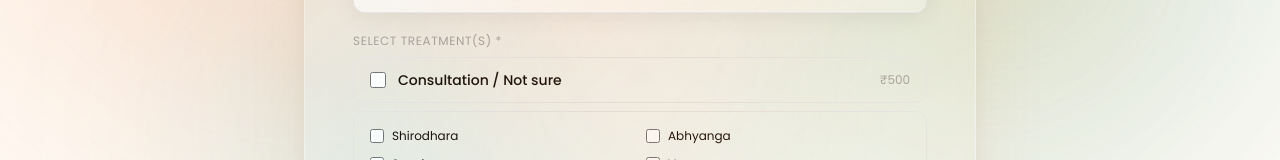
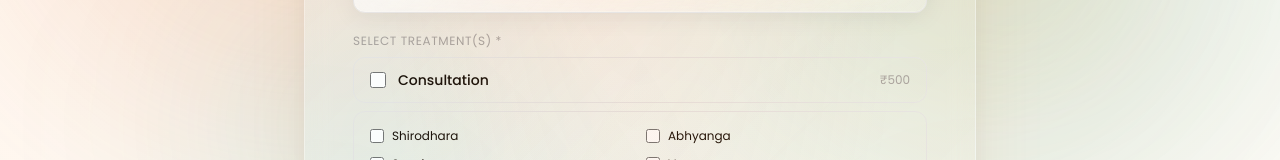
Before and after one commit to ayurshalapanchkarma/ayurshala-website, a Next.js app: page /book in a window 1280 px wide. Shown: the part 564-724 px from the top of the page. Built offline with nearby package versions, Linux system fonts and the light colour scheme.

Commit message:
Consultation: fixed at 500, therapies: free amount, remove not sure text

```diff
--- a/app/book/page.tsx
+++ b/app/book/page.tsx
@@ -90,11 +90,12 @@ export default function BookPage() {
 
     try {
       const treatment = selectedTreatments.join(', ')
+      const finalAmount = selectedTreatments.includes('Consultation') ? '500' : form.amount
       if (form.paymentMethod === 'cod') {
         const confirmRes = await fetch('/api/book', {
           method: 'POST',
           headers: { 'Content-Type': 'application/json' },
-          body: JSON.stringify({ ...form, treatment, action: 'confirm-booking' }),
+          body: JSON.stringify({ ...form, treatment, amount: finalAmount, action: 'confirm-booking' }),
         })
         if (!confirmRes.ok) throw new Error()
         setStatus('success')
@@ -105,12 +106,12 @@ export default function BookPage() {
       const orderRes = await fetch('/api/book', {
         method: 'POST',
         headers: { 'Content-Type': 'application/json' },
-        body: JSON.stringify({ ...form, treatment, action: 'create-order' }),
+        body: JSON.stringify({ ...form, treatment, amount: finalAmount, action: 'create-order' }),
       })
       if (!orderRes.ok) throw new Error('Failed to create order')
       const { orderId, paymentSessionId } = await orderRes.json()
 
-      sessionStorage.setItem('pendingBooking', JSON.stringify({ ...form, treatment, cashfreeOrderId: orderId }))
+      sessionStorage.setItem('pendingBooking', JSON.stringify({ ...form, treatment, amount: finalAmount, cashfreeOrderId: orderId }))
 
       const script = document.createElement('script')
       script.src = 'https://sdk.cashfree.com/js/v3/cashfree.js'
@@ -279,7 +280,7 @@ export default function BookPage() {
                     }
                   }}
                 />
-                <span className="font-sans text-sm font-medium">Consultation / Not sure</span>
+                <span className="font-sans text-sm font-medium">Consultation</span>
                 <span className="font-sans text-xs text-stone-400 ml-auto">₹500</span>
               </label>
 
@@ -361,17 +362,18 @@ export default function BookPage() {
               <div>
                 <label className="font-sans text-xs text-stone-400 uppercase tracking-wider block mb-1.5">
                   Amount to Pay (₹) *
-                  {selectedTreatments.includes('Consultation') && selectedTreatments.length === 1
-                    ? <span className="normal-case text-stone-400 ml-1">— pre-filled ₹500 for consultation, change if needed</span>
-                    : <span className="normal-case text-stone-400 ml-1">— enter the amount you'd like to pay</span>
+                  {selectedTreatments.includes('Consultation')
+                    ? <span className="normal-case text-stone-400 ml-1">— fixed ₹500 for consultation</span>
+                    : <span className="normal-case text-stone-400 ml-1">— enter any amount</span>
                   }
                 </label>
                 <input
                   required
-                  value={form.amount}
-                  onChange={e => set('amount', e.target.value)}
+                  value={selectedTreatments.includes('Consultation') ? '500' : form.amount}
+                  onChange={e => { if (!selectedTreatments.includes('Consultation')) set('amount', e.target.value) }}
+                  readOnly={selectedTreatments.includes('Consultation')}
                   type="number" min="1" placeholder="Enter amount in ₹"
-                  className={inputCls}
+                  className={inputCls + (selectedTreatments.includes('Consultation') ? ' opacity-60 cursor-not-allowed' : '')}
                 />
               </div>
             )}
```
